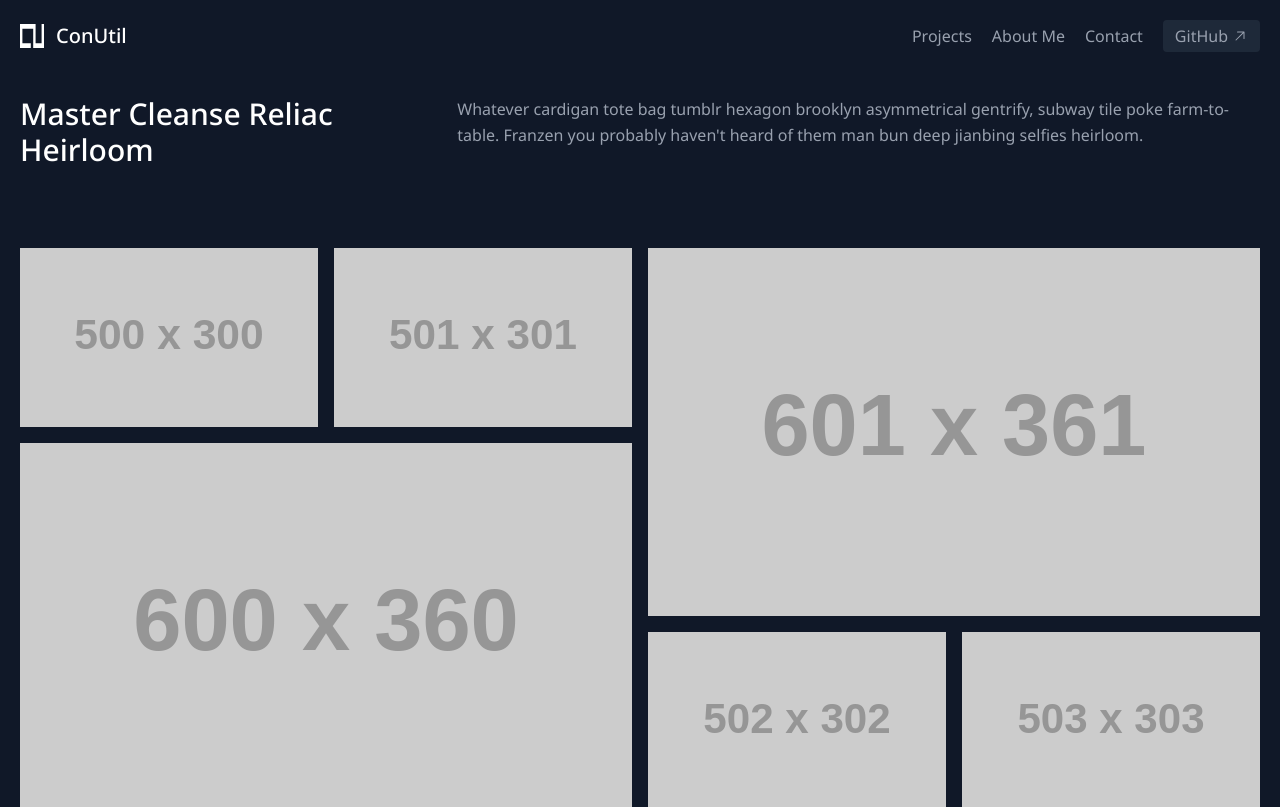
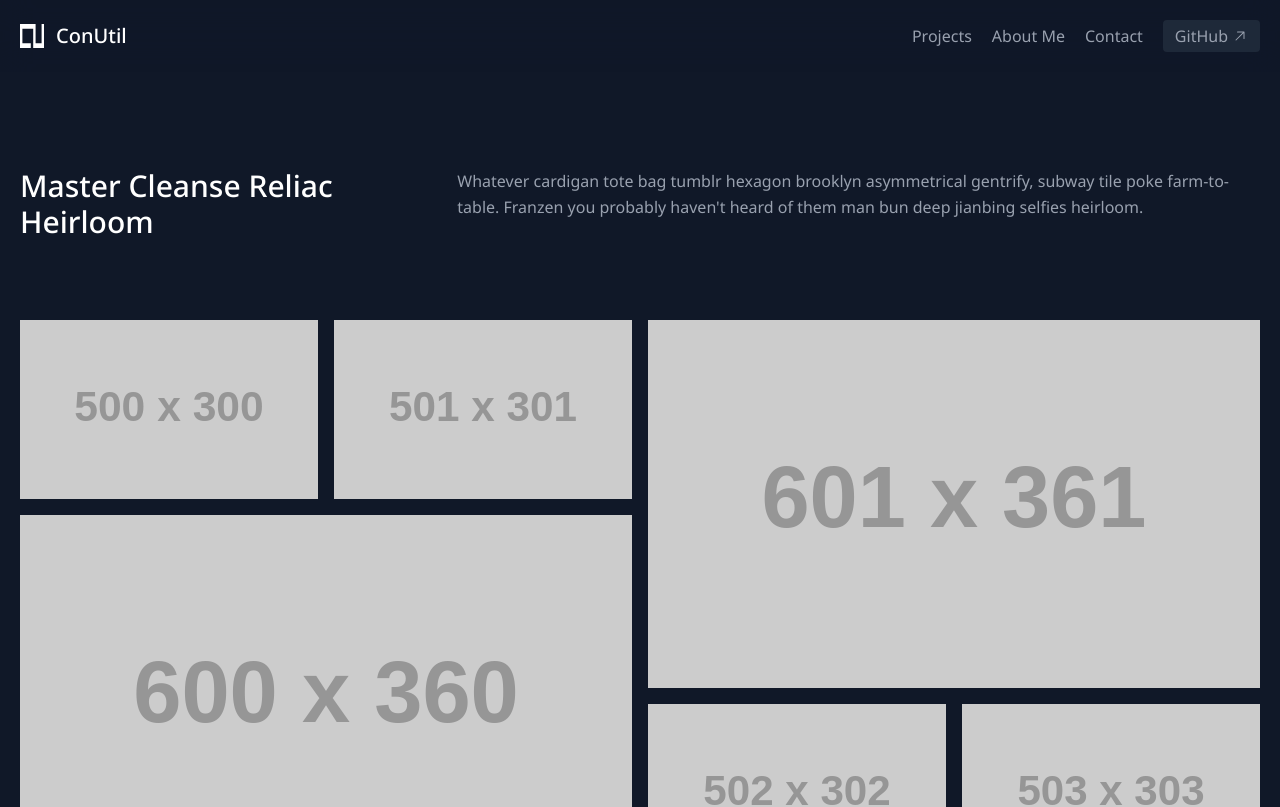
Before and after one commit to xahmedalam/cu-portfolio, a React (Vite) app: page / in a window 1280 px wide. Shown: the top 807 px of the page. Built offline with nearby package versions, Linux system fonts and the light colour scheme.

Commit message:
nav: fix position, add bg-blur

```diff
--- a/src/components/Navbar.tsx
+++ b/src/components/Navbar.tsx
@@ -39,7 +39,7 @@ export default function Navbar() {
   return (
     <header
       className={cn(
-        "fixed inset-x-0 top-0 z-50 h-16 text-gray-400 bg-gray-900 body-font transition-transform duration-300 ease-in-out",
+        "sticky inset-x-0 top-0 z-50 text-gray-400 bg-gray-900/90 backdrop-blur-lg body-font transition-transform duration-300 ease-in-out",
         visible ? "translate-y-0" : "-translate-y-full",
       )}
     >
```
